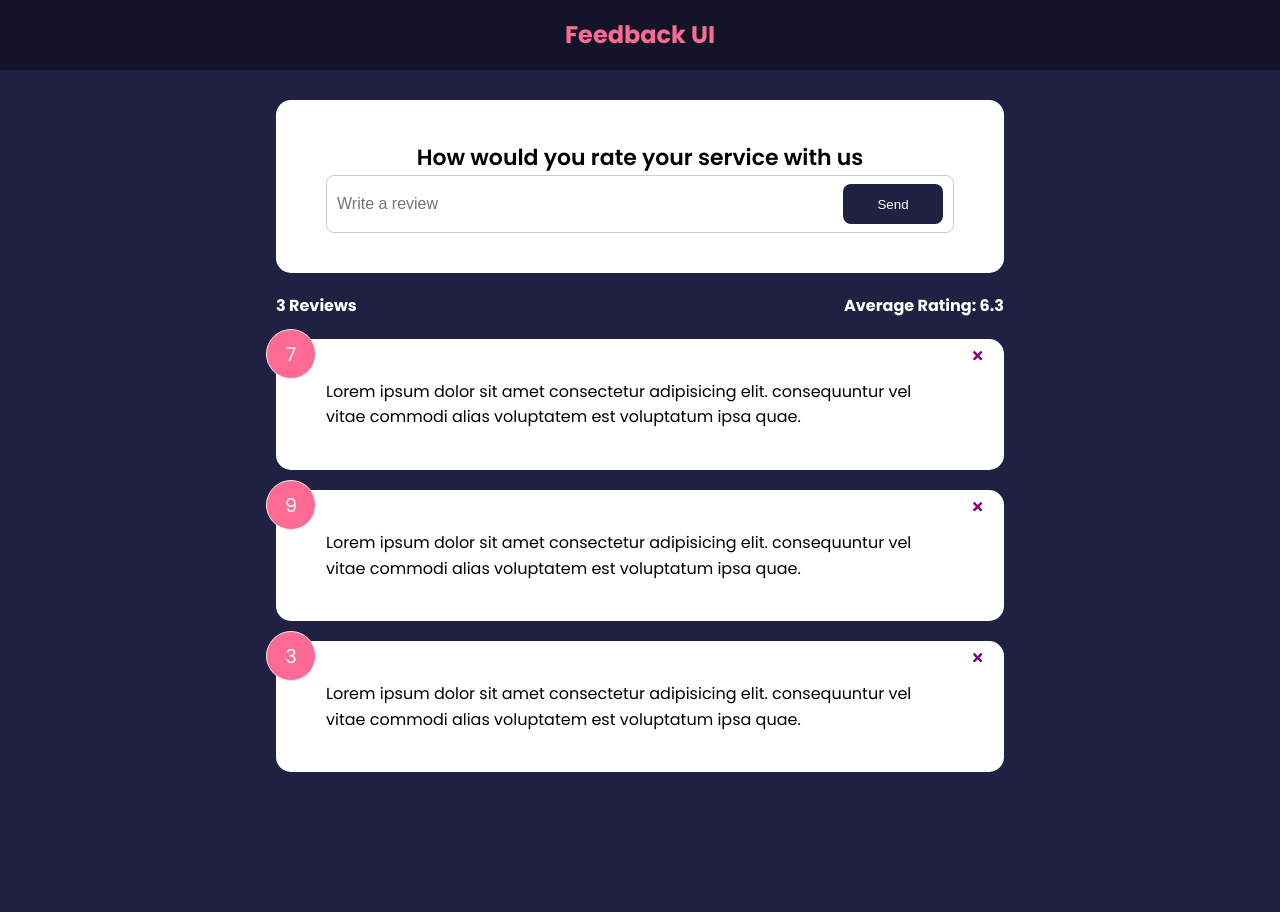
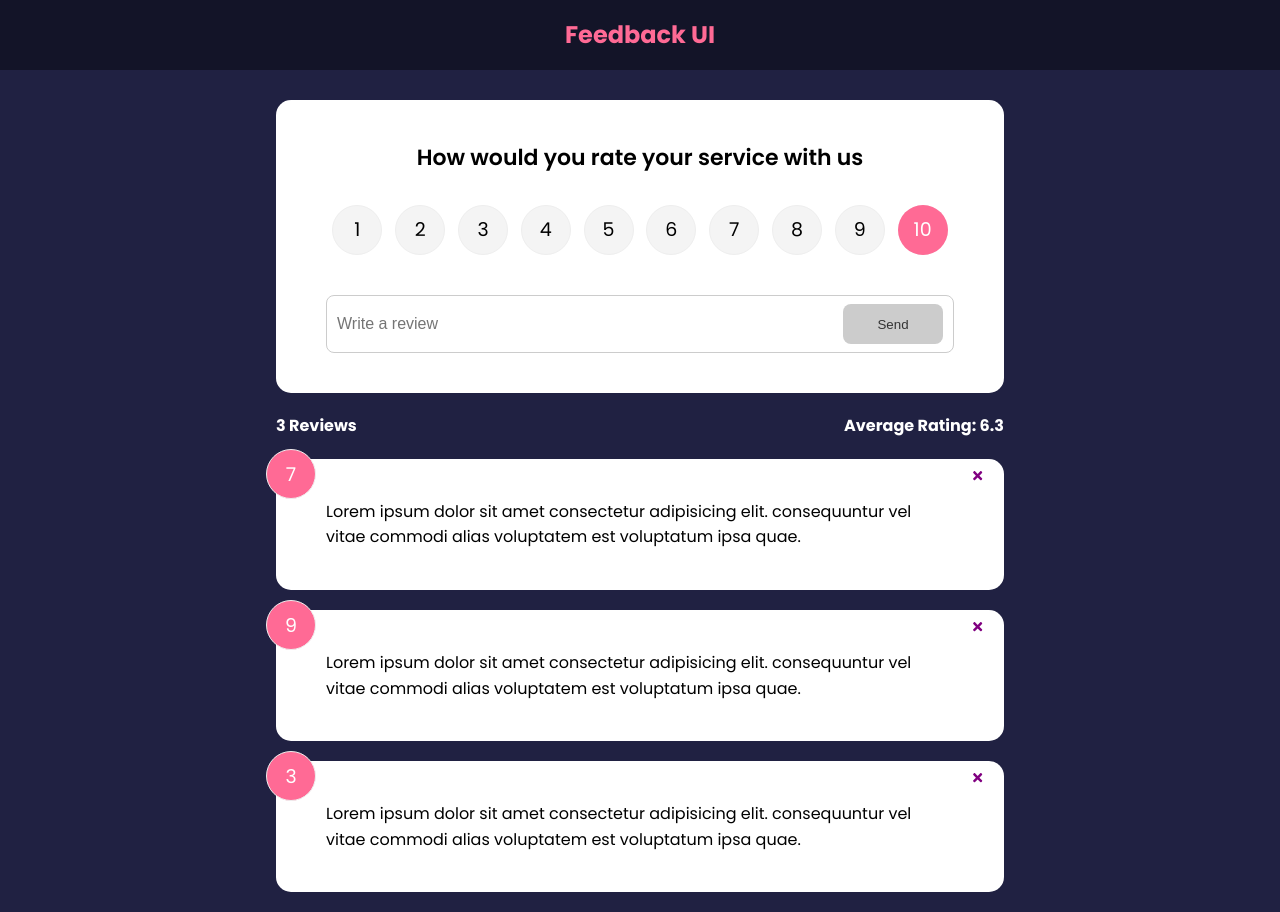
Before and after one commit to blsgrn/Feedback-React-App, a React (Create React App) app in the folder feedback-app/: page / in a window 1280 px wide. Before the commit the page ends 800 px from the top, so only its background shows below. Built offline with nearby package versions, Linux system fonts and the light colour scheme; the HTML template or start-up script is replaced by a standard one.

Commit message:
Add Rating Select component

```diff
--- a/feedback-app/src/components/FeedbackForm.jsx
+++ b/feedback-app/src/components/FeedbackForm.jsx
@@ -1,10 +1,28 @@
 import { useState } from 'react';
 import Card from './shared/Card';
 import Button from './shared/Button';
+import RatingSelect from './RatingSelect';
 
 function FeedbackForm() {
   const [text, setText] = useState('');
+
+  const [rating, setRating] = useState(10);
+
+  const [btnDisabled, setBtnDisabled] = useState(true);
+  const [message, setMessage] = useState('');
+
   const handleTextChange = (e) => {
+    if (text === '') {
+      setBtnDisabled(true);
+      setMessage(null);
+    } else if (text !== '' && text.trim().length <= 10) {
+      setMessage('Text  must be atleast  10 characters');
+      setBtnDisabled(true);
+    } else {
+      setMessage(null);
+      setBtnDisabled(false);
+    }
+
     setText(e.target.value);
   };
 
@@ -12,7 +30,7 @@
     <Card>
       <form>
         <h2>How would you rate your service with us</h2>
-        {/* rating select component */}
+        <RatingSelect select={setRating} selected={rating} />
         <div className="input-group">
           <input
             onChange={handleTextChange}
@@ -20,8 +38,11 @@
             placeholder="Write a review"
             value={text}
           />
-          <Button type="submit">Send</Button>
+          <Button type="submit" isDisabled={btnDisabled}>
+            Send
+          </Button>
         </div>
+        {message && <div className="message">{message}</div>}
       </form>
     </Card>
   );
--- /dev/null
+++ b/feedback-app/src/components/RatingSelect.jsx
@@ -0,0 +1,28 @@
+import { useState } from 'react';
+
+function RatingSelect({ select, selected }) {
+  //   const [selected, setSelected] = useState(10);
+
+  const handleChange = (e) => {
+    select(+e.currentTarget.value);
+  };
+  return (
+    <ul className="rating">
+      {Array.from({ length: 10 }, (_, i) => (
+        <li key={`rating-${i + 1}`}>
+          <input
+            type="radio"
+            id={`num${i + 1}`}
+            name="rating"
+            value={i + 1}
+            onChange={handleChange}
+            checked={selected === i + 1}
+          />
+          <label htmlFor={`num${i + 1}`}>{i + 1}</label>
+        </li>
+      ))}
+    </ul>
+  );
+}
+
+export default RatingSelect;
```
